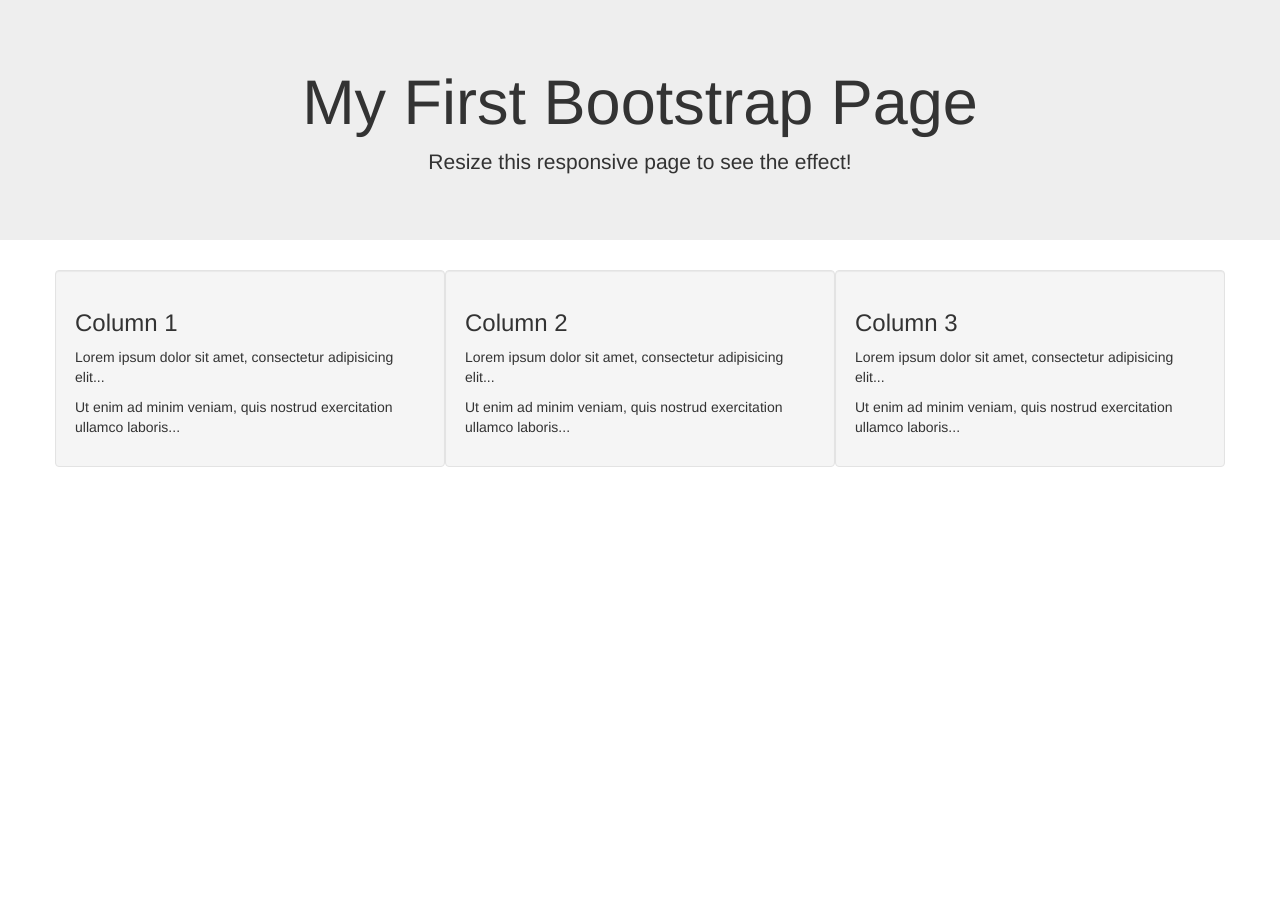
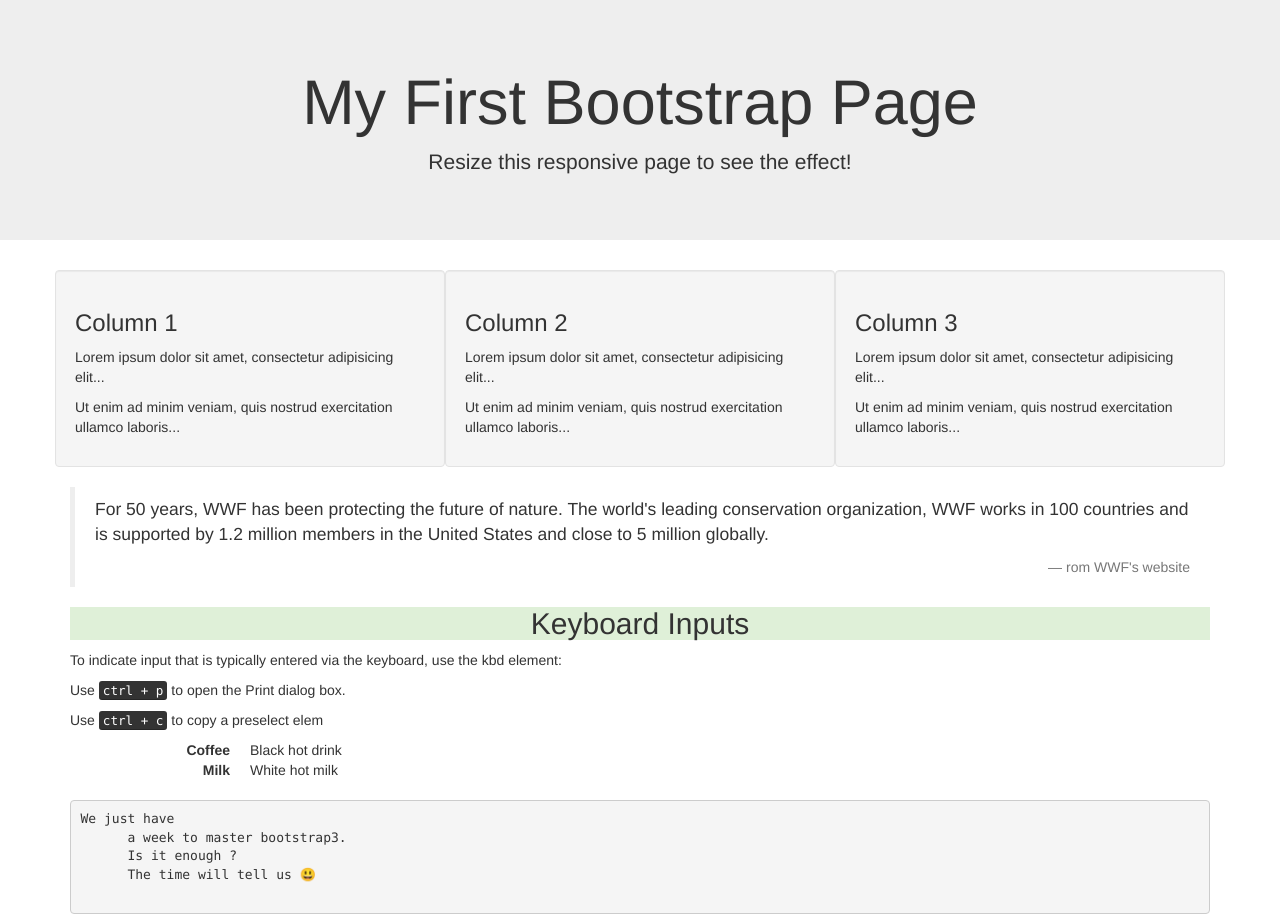
Before and after one commit to laurentngwe/learning-bootstrap, a plain HTML site: page bootstrap3/index.html in a window 1280 px wide. Before the commit the page ends 800 px from the top, so only its background shows below. Drawn offline with nearby package versions, Linux system fonts and the light colour scheme.

Commit message:
Create README.md

```diff
--- a/bootstrap3/index.html
+++ b/bootstrap3/index.html
@@ -36,6 +36,29 @@
       <p>Ut enim ad minim veniam, quis nostrud exercitation ullamco laboris...</p>
     </div>
   </div>
+  <blockquote>
+    <p>For 50 years, WWF has been protecting the future of nature. The world's leading conservation organization, WWF works in 100 countries and is supported by 1.2 million members in the United States and close to 5 million globally.</p>
+    <footer class="text-right">rom WWF's website</footer>
+  </blockquote>
+  <div>
+    <h2 class ="bg-success text-center">Keyboard Inputs</h2>
+  <p>To indicate input that is typically entered via the keyboard, use the kbd element:</p>
+  <p>Use <kbd>ctrl + p</kbd> to open the Print dialog box.</p>
+  <p>Use <kbd>ctrl + c</kbd> to copy a preselect elem</p>
+  </div>
+  <div>
+    <dl class="dl-horizontal">
+      <dt>Coffee</dt>
+      <dd>Black hot drink</dd>
+      <dt>Milk</dt>
+      <dd>White hot milk</dd>
+    </dl>
+    <pre class="pre-scrollable">We just have
+      a week to master bootstrap3.
+      Is it enough ?
+      The time will tell us 😃
+    </pre>
+  </div>
 </div>
 
 </body>
```
Also changed, not shown: 1 other file.
